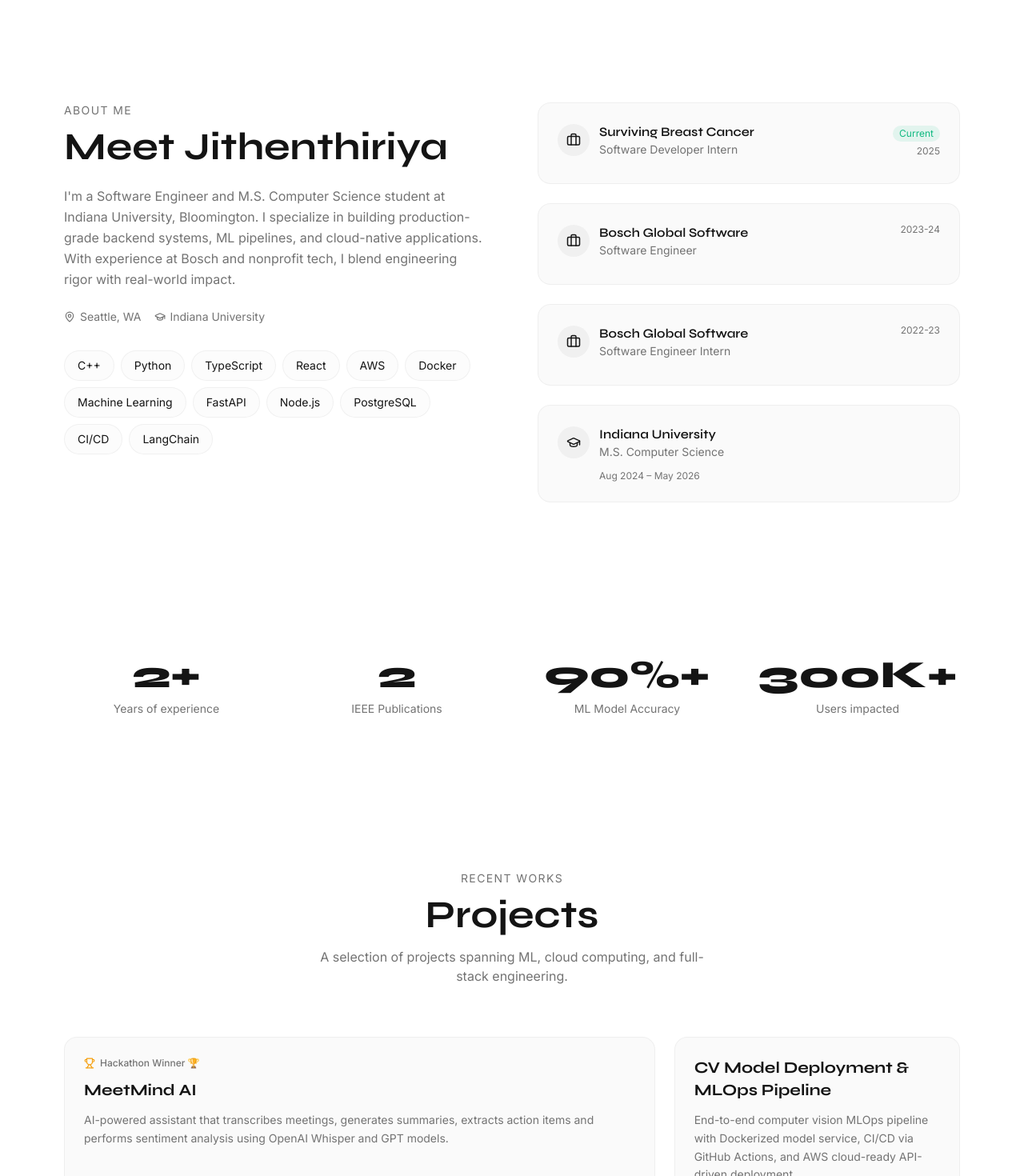
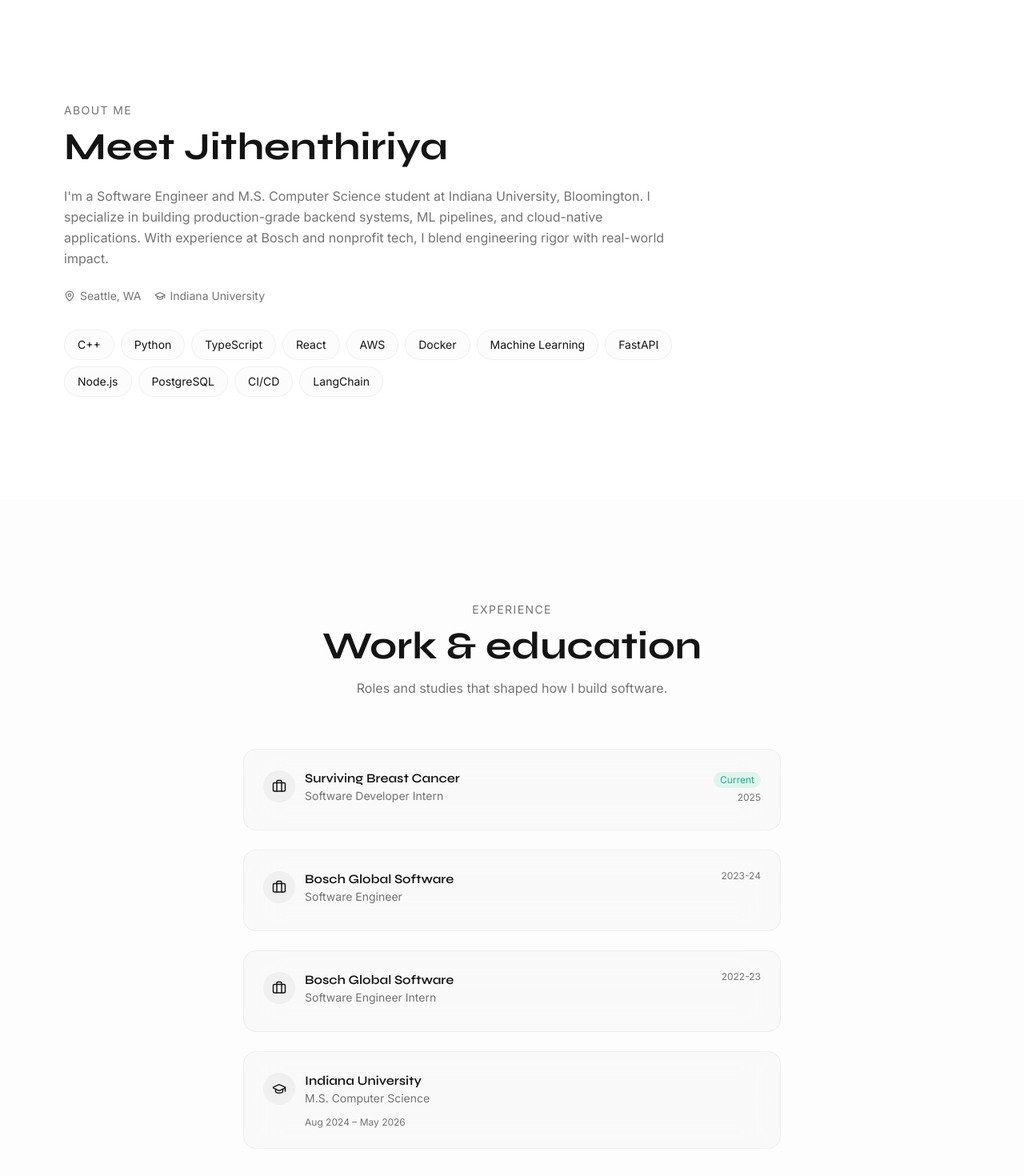
Before and after one commit to JITHENTHIRIYA/personalPortfolio, a React (Vite) app: page / in a window 1280 px wide. Shown: the part 800-2270 px from the top of the page at 80% size. Built offline with nearby package versions, Linux system fonts and the light colour scheme; the HTML template or start-up script is replaced by a standard one.

Commit message:
fix/Isolated-Experience-Section

```diff
--- a/src/components/AboutSection.tsx
+++ b/src/components/AboutSection.tsx
@@ -1,8 +1,7 @@
 import { motion } from "framer-motion";
-import { MapPin, GraduationCap, Briefcase } from "lucide-react";
+import { MapPin, GraduationCap } from "lucide-react";
 import {
   slideLeftVariants,
-  slideRightVariants,
   staggerContainer,
   staggerItem,
   viewportConfig,
@@ -14,23 +13,16 @@ const skills = [
   "CI/CD", "LangChain",
 ];
 
-const experience = [
-  { company: "Surviving Breast Cancer", role: "Software Developer Intern", period: "2025", current: true },
-  { company: "Bosch Global Software", role: "Software Engineer", period: "2023-24", current: false },
-  { company: "Bosch Global Software", role: "Software Engineer Intern", period: "2022-23", current: false },
-];
-
 export const AboutSection = () => {
   return (
     <section id="about" className="py-24 md:py-32 bg-background">
       <div className="section-container">
-        <div className="grid lg:grid-cols-2 gap-16 items-start">
-          {/* Left */}
         <motion.div
           variants={slideLeftVariants}
           initial="hidden"
           whileInView="visible"
           viewport={viewportConfig}
+          className="max-w-3xl"
         >
           <p className="text-sm text-muted-foreground tracking-widest uppercase mb-3">About Me</p>
           <h2 className="font-display font-bold text-4xl md:text-5xl text-foreground mb-6">
@@ -47,7 +39,6 @@ export const AboutSection = () => {
             <span className="flex items-center gap-1.5"><GraduationCap size={14} /> Indiana University</span>
           </div>
 
-            {/* Skill tags with stagger */}
           <motion.div
             variants={staggerContainer}
             initial="hidden"
@@ -66,63 +57,6 @@ export const AboutSection = () => {
             ))}
           </motion.div>
         </motion.div>
-
-          {/* Right - Experience */}
-          <motion.div
-            variants={staggerContainer}
-            initial="hidden"
-            whileInView="visible"
-            viewport={viewportConfig}
-            className="space-y-6"
-          >
-            {experience.map((exp, i) => (
-              <motion.div
-                key={i}
-                variants={staggerItem}
-                whileHover={{ y: -4, transition: { duration: 0.25 } }}
-                className="glass-card p-6 group hover:border-foreground/20 hover:shadow-lg hover:shadow-foreground/5 transition-all duration-300"
-              >
-                <div className="flex items-start justify-between mb-2">
-                  <div className="flex items-center gap-3">
-                    <div className="w-10 h-10 rounded-full bg-accent flex items-center justify-center group-hover:scale-110 transition-transform duration-300">
-                      <Briefcase size={18} className="text-foreground" />
-                    </div>
-                    <div>
-                      <h4 className="font-display font-semibold text-foreground">{exp.company}</h4>
-                      <p className="text-sm text-muted-foreground">{exp.role}</p>
-                    </div>
-                  </div>
-                  <div className="text-right">
-                    {exp.current && (
-                      <span className="text-xs px-2 py-0.5 rounded-full bg-emerald-500/10 text-emerald-500 mb-1 inline-block">
-                        Current
-                      </span>
-                    )}
-                    <p className="text-xs text-muted-foreground">{exp.period}</p>
-                  </div>
-                </div>
-              </motion.div>
-            ))}
-
-            {/* Education */}
-            <motion.div
-              variants={staggerItem}
-              whileHover={{ y: -4, transition: { duration: 0.25 } }}
-              className="glass-card p-6 hover:shadow-lg hover:shadow-foreground/5 transition-all duration-300"
-            >
-              <div className="flex items-center gap-3 mb-3">
-                <div className="w-10 h-10 rounded-full bg-accent flex items-center justify-center">
-                  <GraduationCap size={18} className="text-foreground" />
-                </div>
-                <div>
-                  <h4 className="font-display font-semibold text-foreground">Indiana University</h4>
-                  <p className="text-sm text-muted-foreground">M.S. Computer Science</p>
-                </div>
-              </div>
-              <p className="text-xs text-muted-foreground ml-[52px]">Aug 2024 – May 2026</p>
-            </motion.div>
-          </motion.div>
-        </div>
       </div>
     </section>
   );
--- /dev/null
+++ b/src/components/ExperienceSection.tsx
@@ -0,0 +1,92 @@
+import { motion } from "framer-motion";
+import { GraduationCap, Briefcase } from "lucide-react";
+import {
+  fadeUpVariants,
+  staggerContainer,
+  staggerItem,
+  viewportConfig,
+} from "@/lib/animations";
+
+const experience = [
+  { company: "Surviving Breast Cancer", role: "Software Developer Intern", period: "2025", current: true },
+  { company: "Bosch Global Software", role: "Software Engineer", period: "2023-24", current: false },
+  { company: "Bosch Global Software", role: "Software Engineer Intern", period: "2022-23", current: false },
+];
+
+export const ExperienceSection = () => {
+  return (
+    <section id="experience" className="py-24 md:py-32 bg-card/30">
+      <div className="section-container">
+        <motion.div
+          variants={fadeUpVariants}
+          initial="hidden"
+          whileInView="visible"
+          viewport={viewportConfig}
+          className="text-center mb-16"
+        >
+          <p className="text-sm text-muted-foreground tracking-widest uppercase mb-3">Experience</p>
+          <h2 className="font-display font-bold text-4xl md:text-5xl text-foreground mb-4">
+            Work & education
+          </h2>
+          <p className="text-muted-foreground max-w-lg mx-auto">
+            Roles and studies that shaped how I build software.
+          </p>
+        </motion.div>
+
+        <motion.div
+          variants={staggerContainer}
+          initial="hidden"
+          whileInView="visible"
+          viewport={viewportConfig}
+          className="max-w-2xl mx-auto space-y-6"
+        >
+          {experience.map((exp, i) => (
+            <motion.div
+              key={i}
+              variants={staggerItem}
+              whileHover={{ y: -4, transition: { duration: 0.25 } }}
+              className="glass-card p-6 group hover:border-foreground/20 hover:shadow-lg hover:shadow-foreground/5 transition-all duration-300"
+            >
+              <div className="flex items-start justify-between mb-2">
+                <div className="flex items-center gap-3">
+                  <div className="w-10 h-10 rounded-full bg-accent flex items-center justify-center group-hover:scale-110 transition-transform duration-300">
+                    <Briefcase size={18} className="text-foreground" />
+                  </div>
+                  <div>
+                    <h4 className="font-display font-semibold text-foreground">{exp.company}</h4>
+                    <p className="text-sm text-muted-foreground">{exp.role}</p>
+                  </div>
+                </div>
+                <div className="text-right">
+                  {exp.current && (
+                    <span className="text-xs px-2 py-0.5 rounded-full bg-emerald-500/10 text-emerald-500 mb-1 inline-block">
+                      Current
+                    </span>
+                  )}
+                  <p className="text-xs text-muted-foreground">{exp.period}</p>
+                </div>
+              </div>
+            </motion.div>
+          ))}
+
+          <motion.div
+            variants={staggerItem}
+            whileHover={{ y: -4, transition: { duration: 0.25 } }}
+            className="glass-card p-6 hover:shadow-lg hover:shadow-foreground/5 transition-all duration-300"
+          >
+            <div className="flex items-center gap-3 mb-3">
+              <div className="w-10 h-10 rounded-full bg-accent flex items-center justify-center">
+                <GraduationCap size={18} className="text-foreground" />
+              </div>
+              <div>
+                <h4 className="font-display font-semibold text-foreground">Indiana University</h4>
+                <p className="text-sm text-muted-foreground">M.S. Computer Science</p>
+              </div>
+            </div>
+            <p className="text-xs text-muted-foreground ml-[52px]">Aug 2024 – May 2026</p>
+          </motion.div>
+        </motion.div>
+      </div>
+    </section>
+  );
+};
--- a/src/pages/Index.tsx
+++ b/src/pages/Index.tsx
@@ -1,6 +1,7 @@
 import { Navbar } from "@/components/Navbar";
 import { HeroSection } from "@/components/HeroSection";
 import { AboutSection } from "@/components/AboutSection";
+import { ExperienceSection } from "@/components/ExperienceSection";
 import { ProjectsSection } from "@/components/ProjectsSection";
 import { SkillsSection } from "@/components/SkillsSection";
 import { StatsSection } from "@/components/StatsSection";
@@ -14,6 +15,7 @@ const Index = () => {
       <Navbar />
       <HeroSection />
       <AboutSection />
+      <ExperienceSection />
       <StatsSection />
       <ProjectsSection />
       <SkillsSection />
```
Lines whose indentation alone changed are shown as unchanged.
